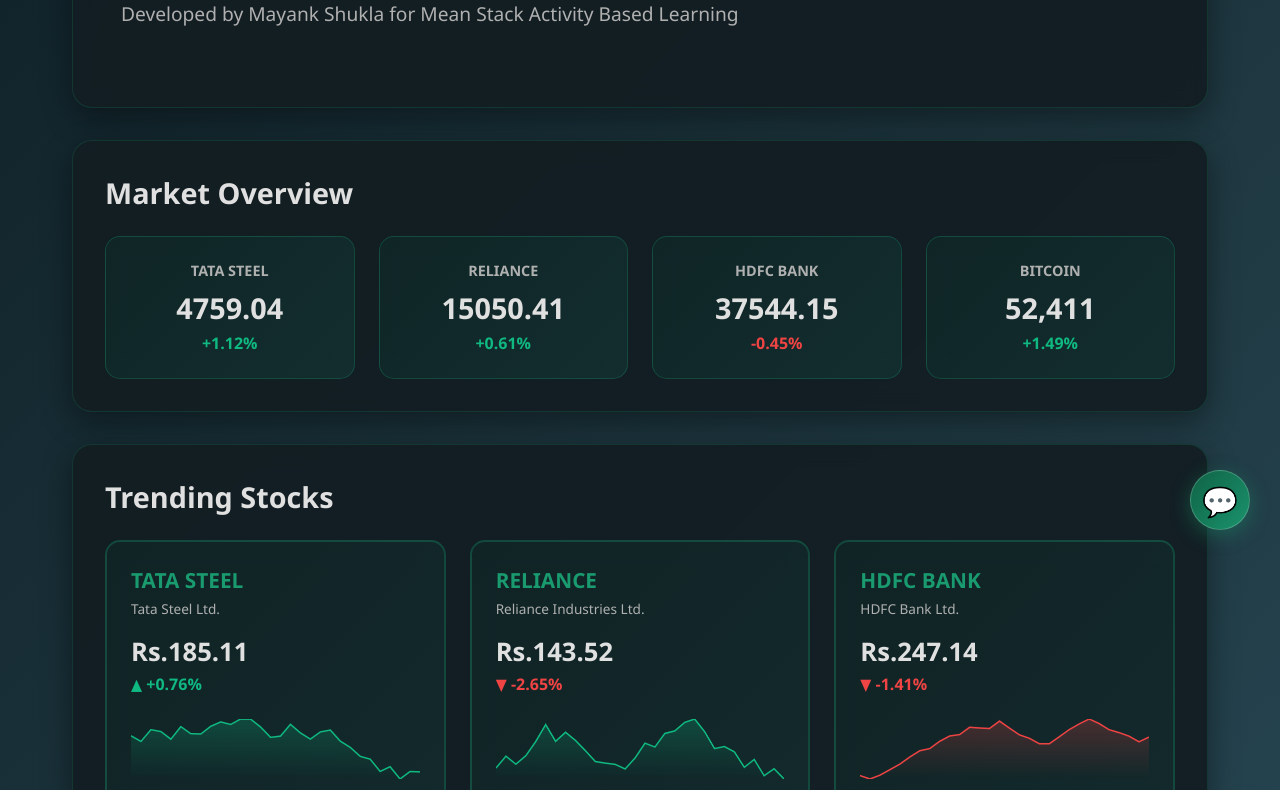
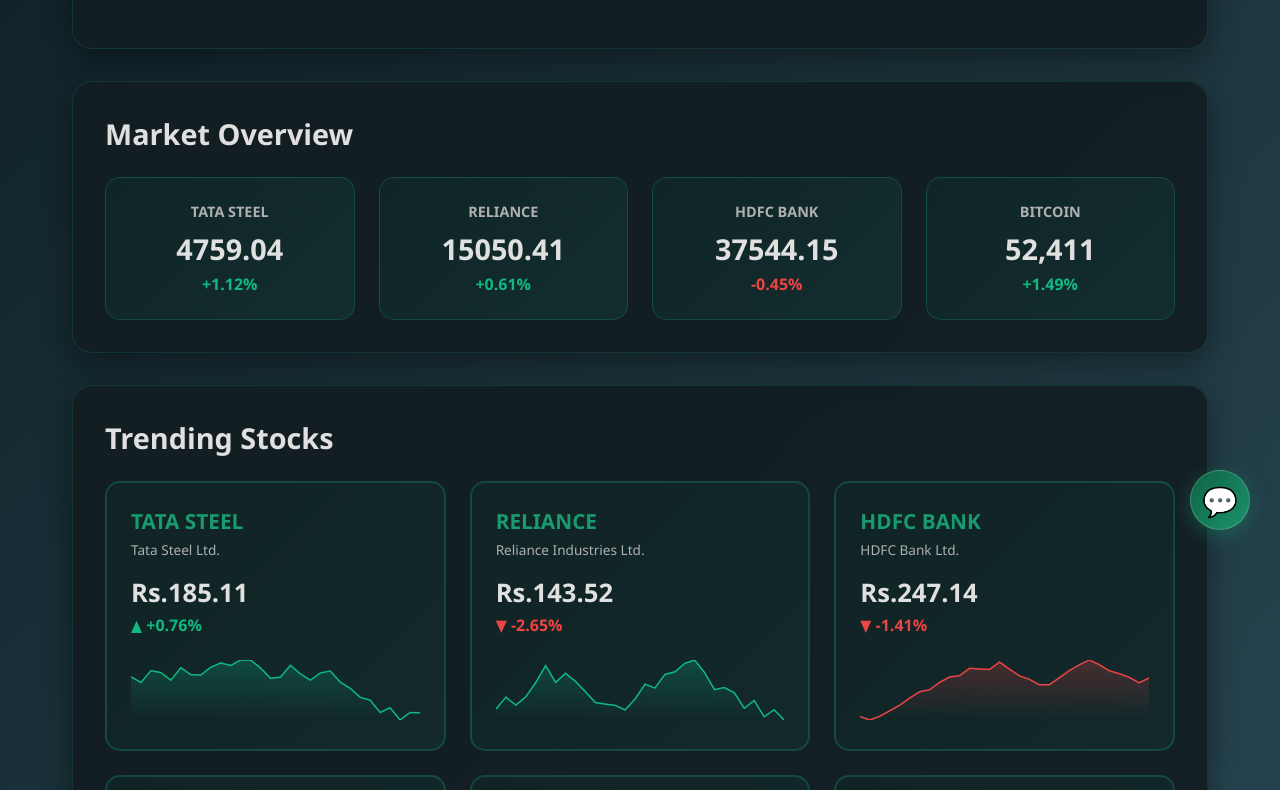
Before and after one commit to MayankShukla01/FinanceHub, a website: page public/index.html in a window 1280 px wide. Shown: the part 240-1030 px from the top of the page. Drawn offline with Linux system fonts and the light colour scheme.

Commit message:
Updated project files

```diff
--- a/public/index.html
+++ b/public/index.html
@@ -570,7 +570,7 @@
         <div class="hero">
             <h1>FinanceHub - Your Smart Investment Companion</h1>
             <!--<p>Developed by Mayank Shukla and Manansvi Goel of CSE(AI) branch of NIET under the guidance of Mr. Himanshu Pabbi.</p>-->
-            <p> Developed by Mayank Shukla for Mean Stack Activity Based Learning </p>
+            <!--<p> Developed by Mayank Shukla for Mean Stack Activity Based Learning </p>-->
         </div>
 
         <!-- Market Overview Dashboard -->
```
